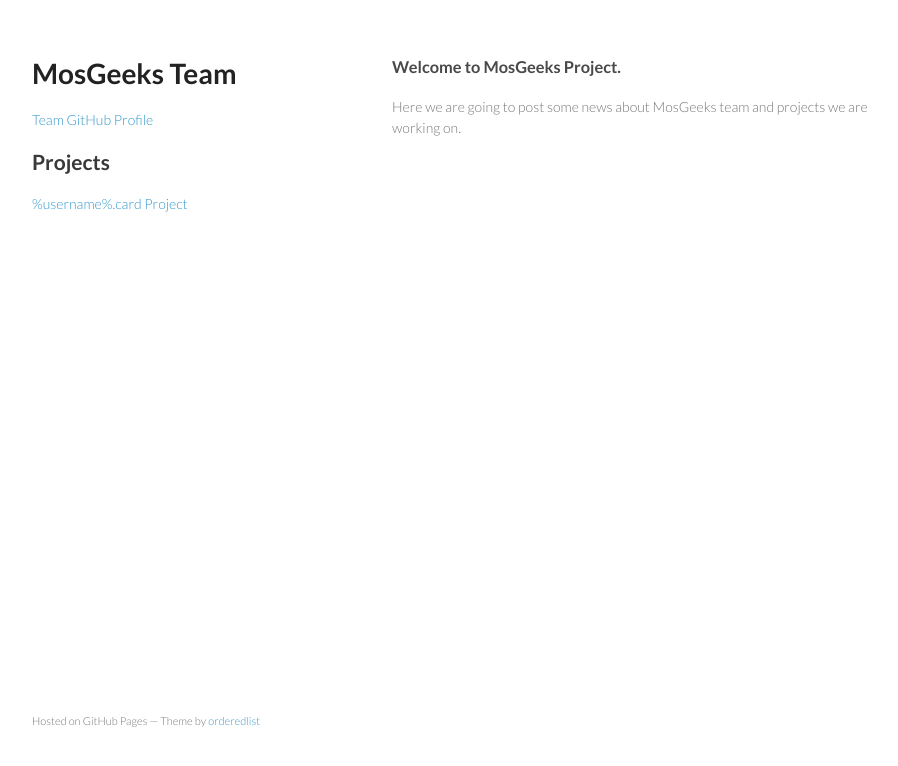
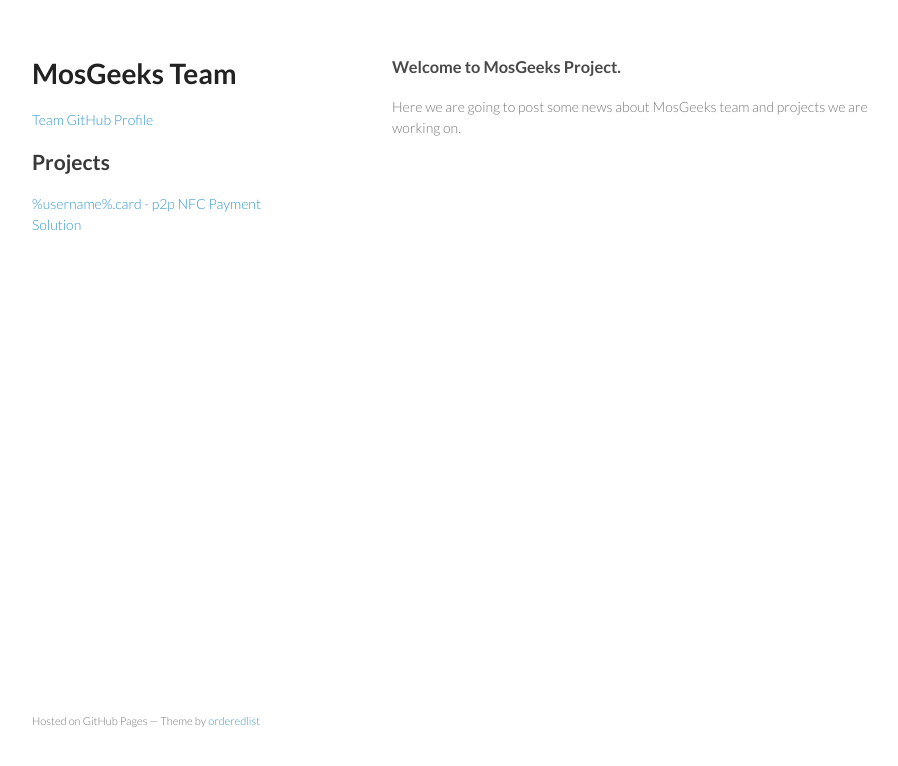
Before and after one commit to mosgeeks/mosgeeks.github.io, a plain HTML site: page index.html in a window 1280 px wide. Shown: the whole page, without its empty margins (178-1076 px from the left). Drawn offline with Linux system fonts and the light colour scheme.

Commit message:
Project name update

```diff
--- a/index.html
+++ b/index.html
@@ -19,7 +19,7 @@
         <p class="view"><a href="https://github.com/mosgeeks">Team GitHub Profile</a></p>
 
         <h2>Projects</h2>
-        <p class="view"><a href="https://nfc.mosgeeks.org">%username%.card Project</a></p>
+        <p class="view"><a href="https://nfc.mosgeeks.org">%username%.card - p2p NFC Payment Solution</a></p>
 
       </header>
       <section>
```
